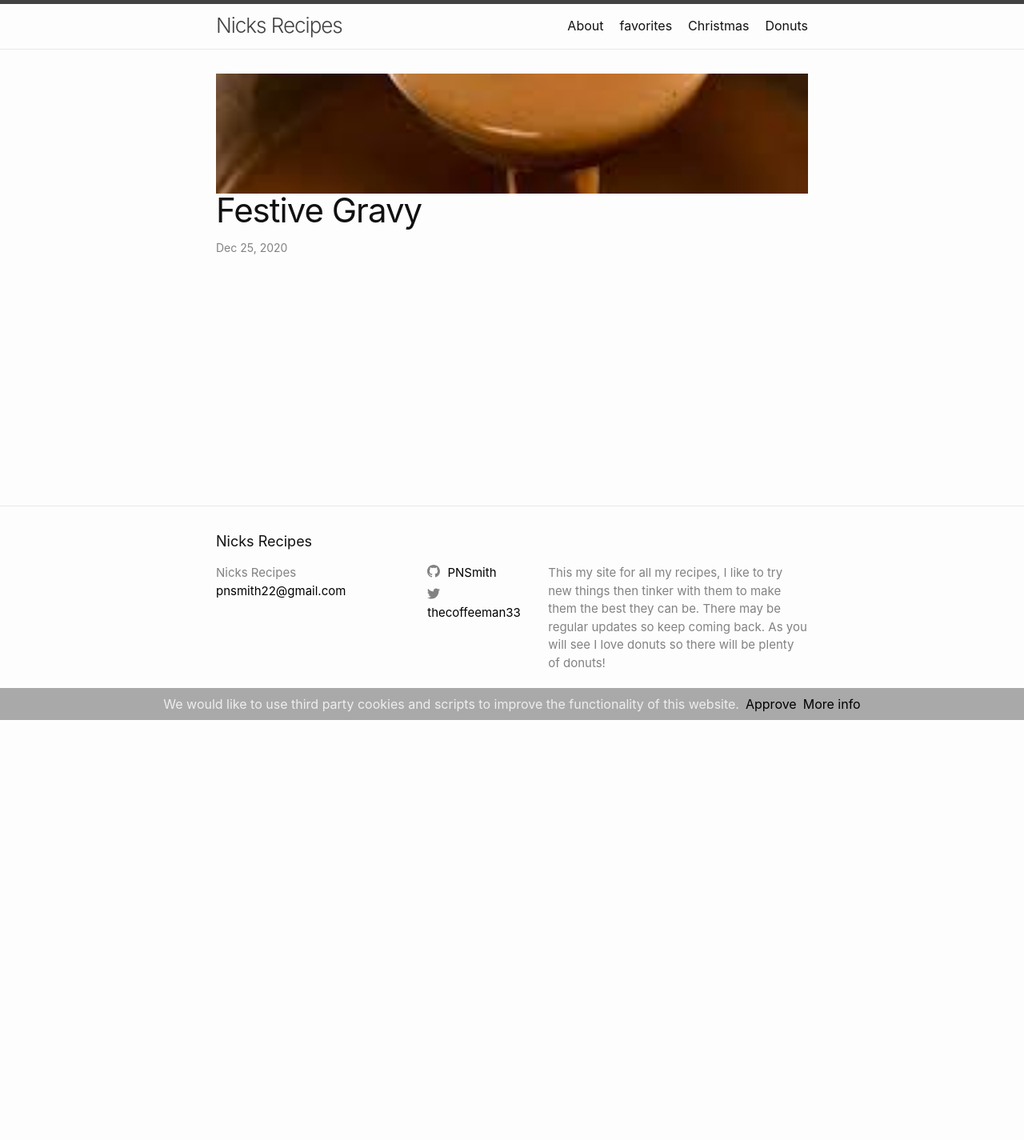
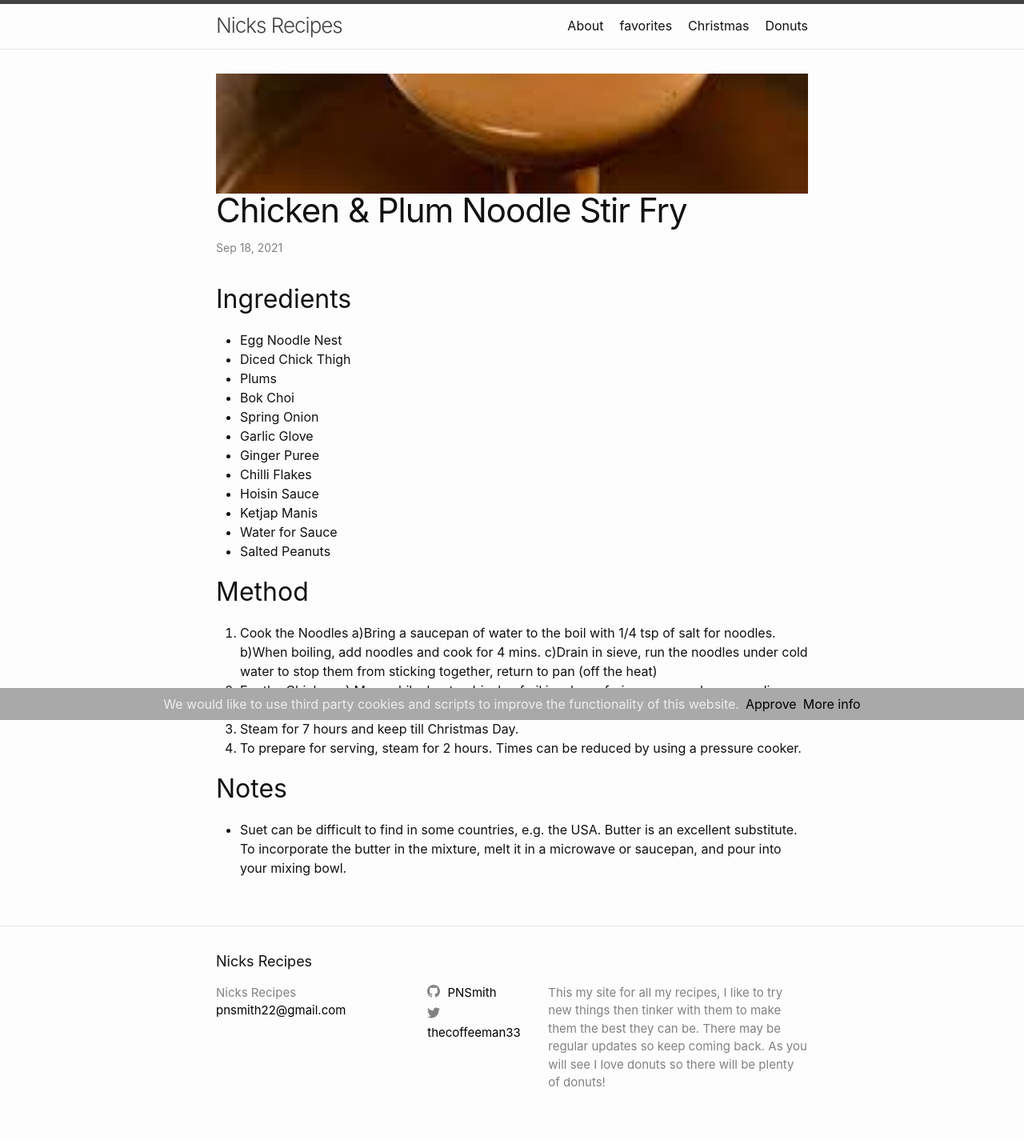
Before and after one commit to PNSmith/pnsmith.github.io, a Jekyll site: the page built from _posts/2021-09-18-Chicken-and-Plum-Noodle-stir-fry.md, in a window 1280 px wide. Shown: the whole page at 80% size. Built offline with Jekyll 4.4.1, drawn with Linux system fonts in a browser that asks for light colours; before the commit the page ends 900 px from its top, so only the background shows below that.

Commit message:
new reciepe

```diff
--- a/_posts/2021-09-18-Chicken-and-Plum-Noodle-stir-fry.md
+++ b/_posts/2021-09-18-Chicken-and-Plum-Noodle-stir-fry.md
@@ -1,7 +1,39 @@
 ---
 layout: post
-title: Festive Gravy
-date:   2020-12-25 20:01:33 +0000
+title: Chicken & Plum Noodle Stir Fry
+date:   2021-09-18 20:01:33 +0000
 categories: christmas
 image: /assets/images/festive-gravy-img.jpg
 ---
+
+## Ingredients
+
+* Egg Noodle Nest
+* Diced Chick Thigh
+* Plums
+* Bok Choi
+* Spring Onion
+* Garlic Glove
+* Ginger Puree
+* Chilli Flakes
+* Hoisin Sauce
+* Ketjap Manis
+* Water for Sauce
+* Salted Peanuts
+
+
+## Method
+
+1. Cook the Noodles
+a)Bring a saucepan of water to the boil with 1/4 tsp of salt for noodles.
+b)When boiling, add noodles and cook for 4 mins.
+c)Drain in sieve, run the noodles under cold water to stop them from sticking together, return to pan (off the heat)
+2. Fry the Chicken
+a) Meanwhile, heat a drizzle of oil in a large frying panor wok on a medium-high heat.
+b) When
+3. Steam for 7 hours and keep till Christmas Day.
+4. To prepare for serving, steam for 2 hours. Times can be reduced by using a pressure cooker.
+
+## Notes
+
+* Suet can be difficult to find in some countries, e.g. the USA. Butter is an excellent substitute. To incorporate the butter in the mixture, melt it in a microwave or saucepan, and pour into your mixing bowl.
```
